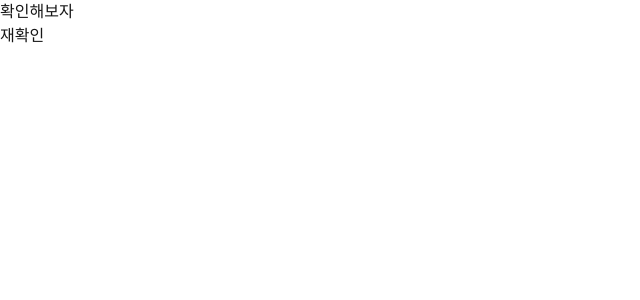
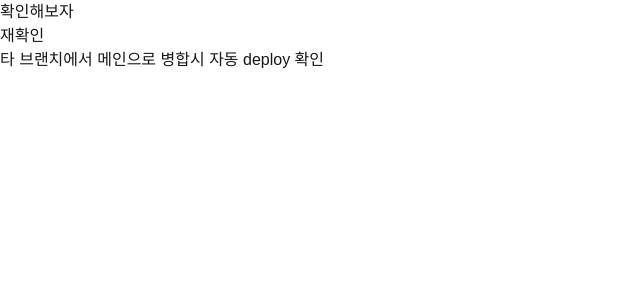
Before and after one commit to deploy-practice0215/deploy-practice, a Next.js app: page / in a window 1280 px wide. Shown: the top 300 px of the page, without its empty margins (0-640 px from the left). Built offline with nearby package versions, Linux system fonts and the light colour scheme.

Commit message:
feat: 타 브랜치에서 메인으로 병합시 자동 deploy 확인 (#1)

```diff
--- a/app/page.tsx
+++ b/app/page.tsx
@@ -3,6 +3,7 @@ export default function Home() {
     <>
       <p>확인해보자</p>
       <p>재확인</p>
+      <p>타 브랜치에서 메인으로 병합시 자동 deploy 확인</p>
     </>
   );
 }
```
